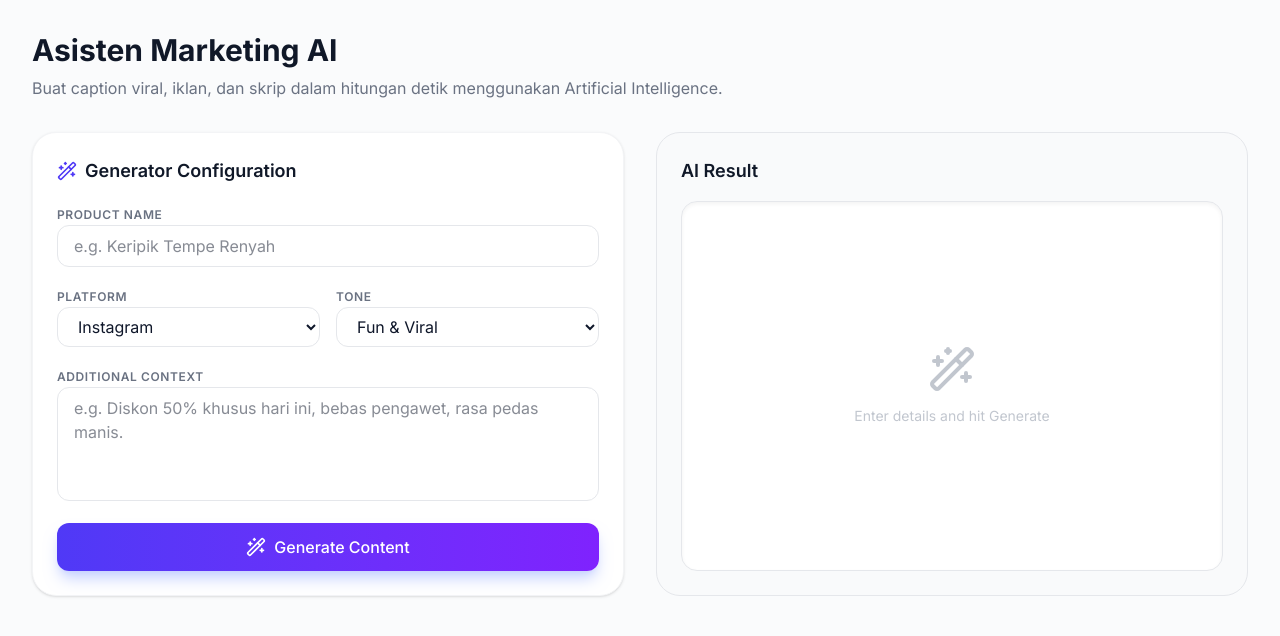
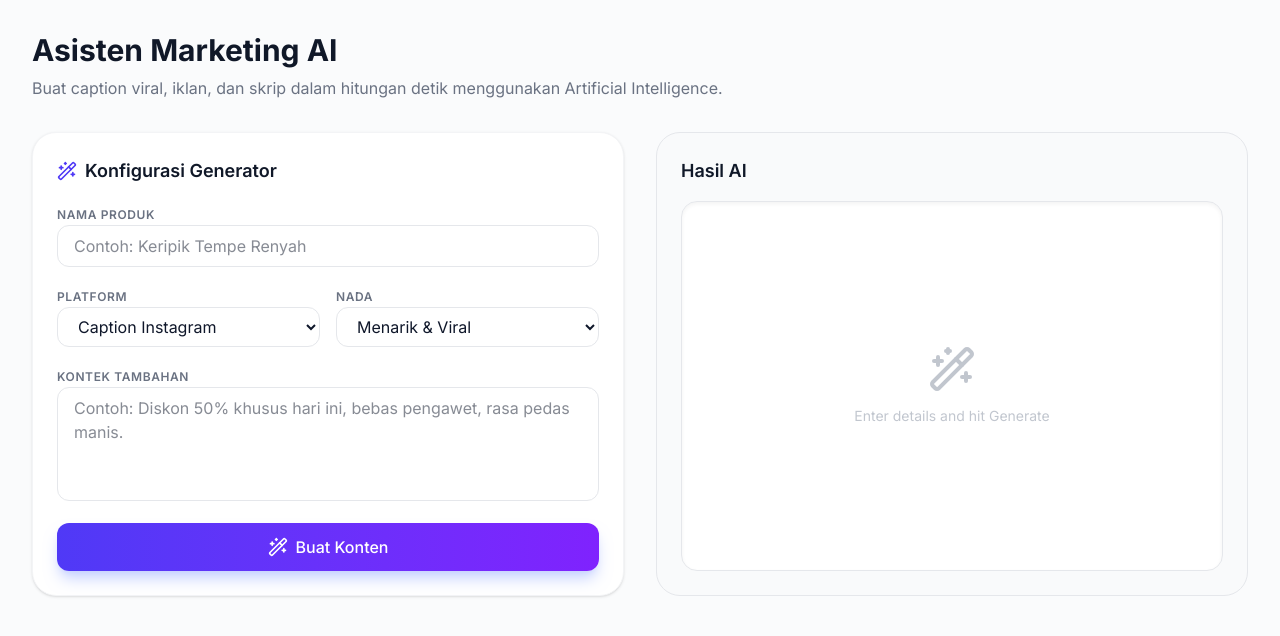
Before and after one commit to arratujuhkreasi/Nulls, a Next.js app in the folder apps/web/: page /marketing in a window 1280 px wide. Shown: the top 636 px of the page. Built offline with nearby package versions, Linux system fonts and the light colour scheme; no server answers.

Commit message:
feat: Localize MarketingGenerator component to Indonesian

```diff
--- a/apps/web/components/marketing/MarketingGenerator.tsx
+++ b/apps/web/components/marketing/MarketingGenerator.tsx
@@ -37,17 +37,17 @@ export function MarketingGenerator() {
             <div className="bg-white p-6 rounded-3xl shadow-sm border border-gray-100">
                 <h3 className="text-lg font-semibold text-gray-900 mb-4 flex items-center gap-2">
                     <Wand2 className="w-5 h-5 text-indigo-600" />
-                    Generator Configuration
+                    Konfigurasi Generator
                 </h3>
 
                 <form onSubmit={handleSubmit} className="space-y-4">
                     <div className="space-y-1">
-                        <label className="text-xs font-semibold text-gray-500 uppercase tracking-wider">Product Name</label>
+                        <label className="text-xs font-semibold text-gray-500 uppercase tracking-wider">Nama Produk</label>
                         <input
                             name="product_name"
                             required
                             className="w-full px-4 py-2 rounded-xl border border-gray-200 focus:border-indigo-500 focus:ring-2 focus:ring-indigo-200 outline-none transition-all"
-                            placeholder="e.g. Keripik Tempe Renyah"
+                            placeholder="Contoh: Keripik Tempe Renyah"
                         />
                     </div>
 
@@ -58,33 +58,33 @@ export function MarketingGenerator() {
                                 name="platform"
                                 className="w-full px-4 py-2 rounded-xl border border-gray-200 focus:border-indigo-500 focus:ring-2 focus:ring-indigo-200 outline-none transition-all bg-white"
                             >
-                                <option value="Instagram Caption">Instagram</option>
-                                <option value="Facebook Post">Facebook</option>
-                                <option value="TikTok Script">TikTok Script</option>
-                                <option value="Email Newsletter">Email Marketing</option>
+                                <option value="Instagram Caption">Caption Instagram</option>
+                                <option value="Facebook Post">Postingan Facebook</option>
+                                <option value="TikTok Script">Naskah TikTok</option>
+                                <option value="Email Newsletter">Newsletter Email</option>
                             </select>
                         </div>
                         <div className="space-y-1">
-                            <label className="text-xs font-semibold text-gray-500 uppercase tracking-wider">Tone</label>
+                            <label className="text-xs font-semibold text-gray-500 uppercase tracking-wider">Nada</label>
                             <select
                                 name="tone"
                                 className="w-full px-4 py-2 rounded-xl border border-gray-200 focus:border-indigo-500 focus:ring-2 focus:ring-indigo-200 outline-none transition-all bg-white"
                             >
-                                <option value="Fun & Viral">Fun & Viral</option>
-                                <option value="Professional">Professional</option>
-                                <option value="Urgent / Promo">Urgent Sale</option>
-                                <option value="Emotional / Storytelling">Emotional Story</option>
+                                <option value="Fun & Viral">Menarik & Viral</option>
+                                <option value="Professional">Profesional</option>
+                                <option value="Urgent / Promo">Promo Mendesak</option>
+                                <option value="Emotional / Storytelling">Cerita Emosional</option>
                             </select>
                         </div>
                     </div>
 
                     <div className="space-y-1">
-                        <label className="text-xs font-semibold text-gray-500 uppercase tracking-wider">Additional Context</label>
+                        <label className="text-xs font-semibold text-gray-500 uppercase tracking-wider">Kontek Tambahan</label>
                         <textarea
                             name="description"
                             rows={4}
                             className="w-full px-4 py-2 rounded-xl border border-gray-200 focus:border-indigo-500 focus:ring-2 focus:ring-indigo-200 outline-none transition-all resize-none"
-                            placeholder="e.g. Diskon 50% khusus hari ini, bebas pengawet, rasa pedas manis."
+                            placeholder="Contoh: Diskon 50% khusus hari ini, bebas pengawet, rasa pedas manis."
                         />
                     </div>
 
@@ -94,7 +94,7 @@ export function MarketingGenerator() {
                         className="w-full py-3 bg-gradient-to-r from-indigo-600 to-violet-600 hover:from-indigo-700 hover:to-violet-700 text-white font-medium rounded-xl shadow-lg shadow-indigo-200 transition-all active:scale-[0.98] flex items-center justify-center gap-2"
                     >
                         {loading ? <Loader2 className="w-5 h-5 animate-spin" /> : <Wand2 className="w-5 h-5" />}
-                        {loading ? "Magic is happening..." : "Generate Content"}
+                        {loading ? "Sihir sedang terjadi..." : "Buat Konten"}
                     </button>
                 </form>
             </div>
@@ -102,14 +102,14 @@ export function MarketingGenerator() {
             {/* Output Section */}
             <div className="bg-gray-50 p-6 rounded-3xl border border-gray-200 flex flex-col h-full min-h-[400px]">
                 <div className="flex justify-between items-center mb-4">
-                    <h3 className="text-lg font-semibold text-gray-900">AI Result</h3>
+                    <h3 className="text-lg font-semibold text-gray-900">Hasil AI</h3>
                     {result && (
                         <button
                             onClick={handleCopy}
                             className="text-xs flex items-center gap-1.5 px-3 py-1.5 bg-white border border-gray-200 rounded-lg text-gray-600 hover:text-indigo-600 transition-colors"
                         >
                             {copied ? <Check className="w-3.5 h-3.5" /> : <Copy className="w-3.5 h-3.5" />}
-                            {copied ? "Copied!" : "Copy Text"}
+                            {copied ? "Disalin!" : "Salin Teks"}
                         </button>
                     )}
                 </div>
```
